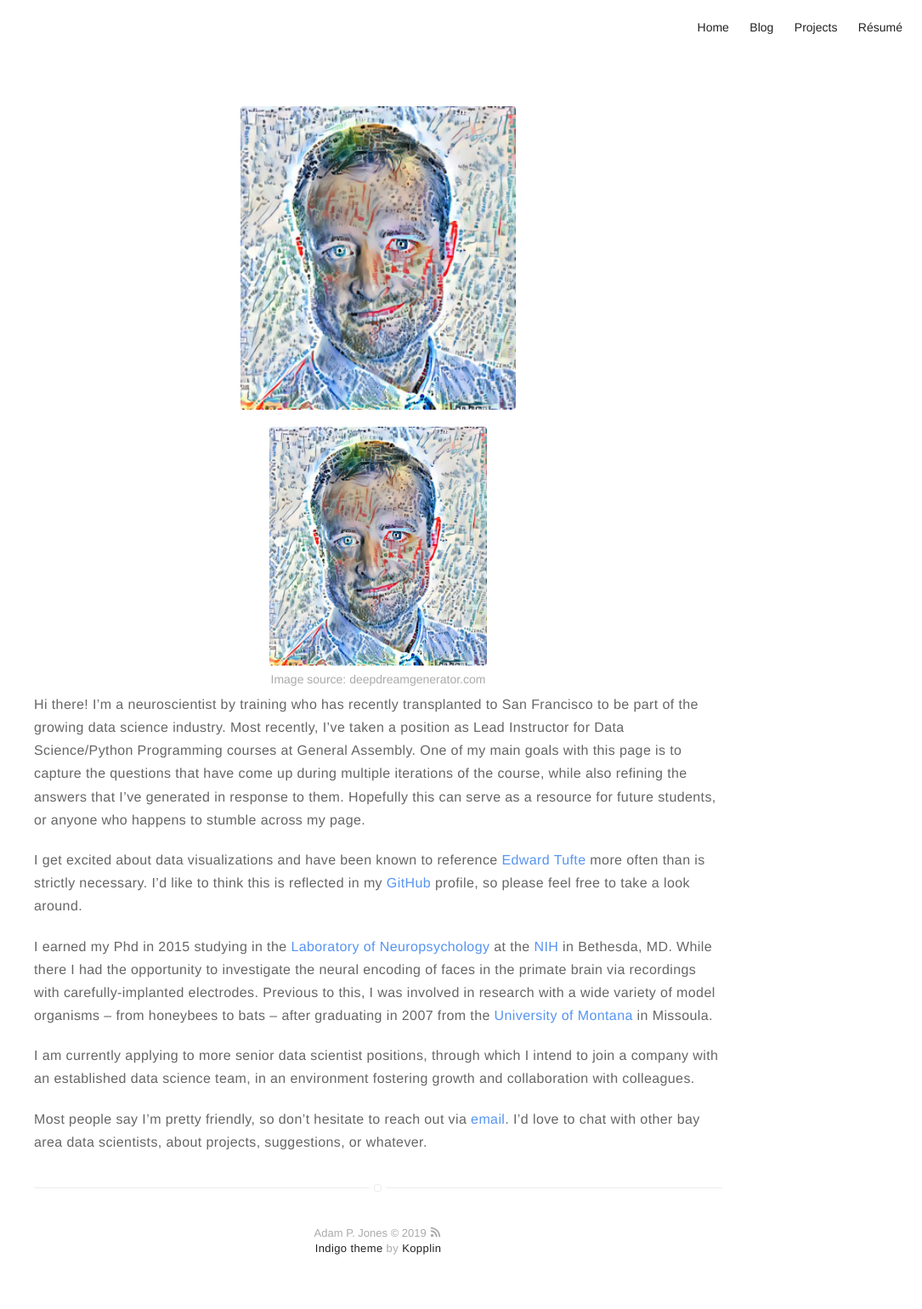
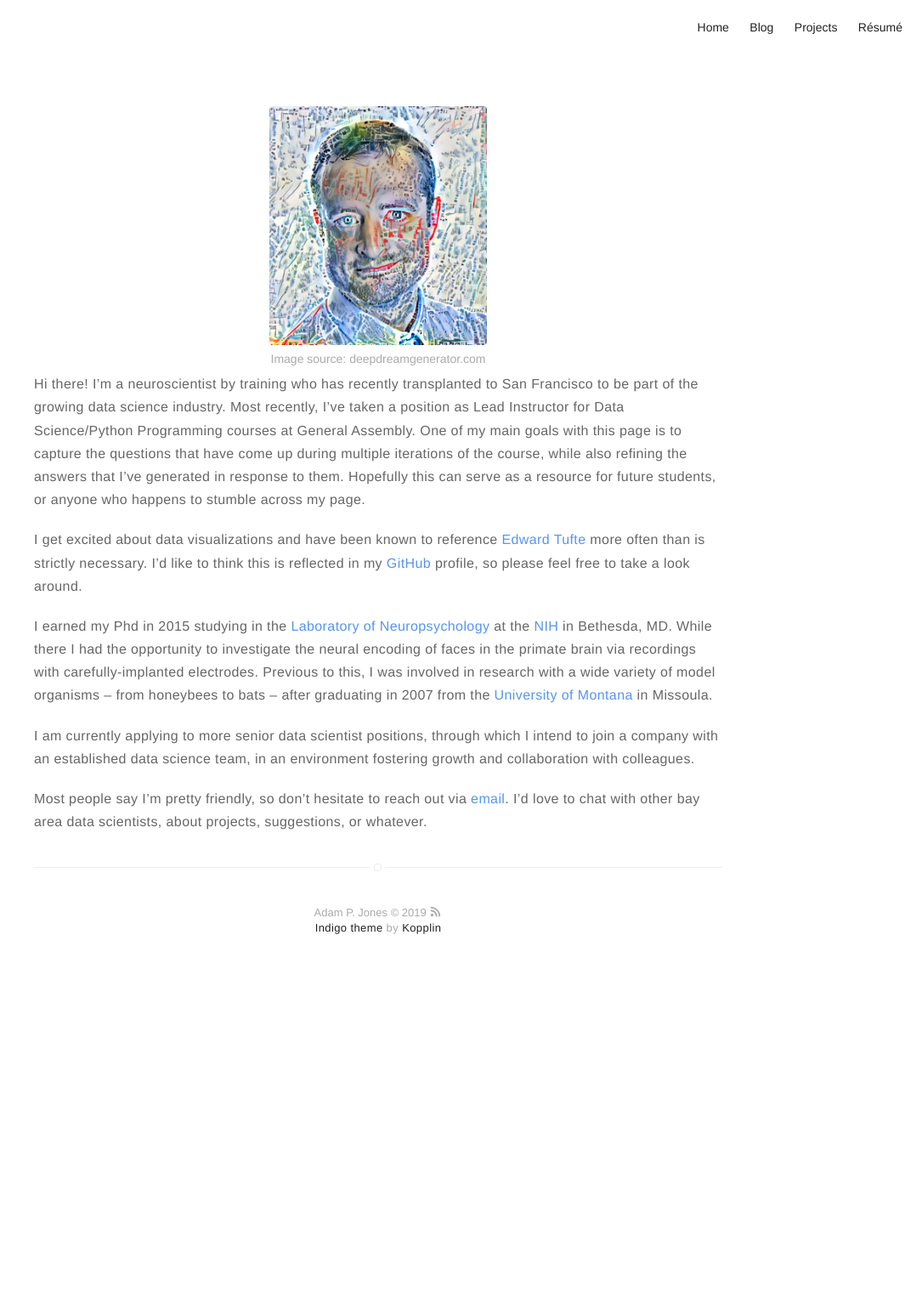
Before and after one commit to meccaLeccaHi/meccaLeccaHi.github.io, a Jekyll site: the page built from about.md, in a window 1280 px wide. Shown: the whole page at 85% size, without its empty margins (195-1280 px from the left). Built offline with Jekyll 4.4.1, drawn with Linux system fonts in a browser that asks for light colours; after the commit the page ends 1164 px from its top, so only the background shows below that.

Commit message:
changing about image

```diff
--- a/about.md
+++ b/about.md
@@ -3,8 +3,6 @@ title: About
 layout: page
 headerImage: false
 ---
-![Profile Image](/assets/images/adam2.jpg)
-
 {% include figure.html url="../assets/images/adam2.jpg" caption="Image source: deepdreamgenerator.com" width="35%" %}
 
 Hi there! I'm a neuroscientist by training who has recently transplanted to San Francisco to be part of the growing data science industry. Most recently, I've taken a position as Lead Instructor for Data Science/Python Programming courses at General Assembly. One of my main goals with this page is to capture the questions that have come up during multiple iterations of the course, while also refining the answers that I've generated in response to them. Hopefully this can serve as a resource for future students, or anyone who happens to stumble across my page.
```
